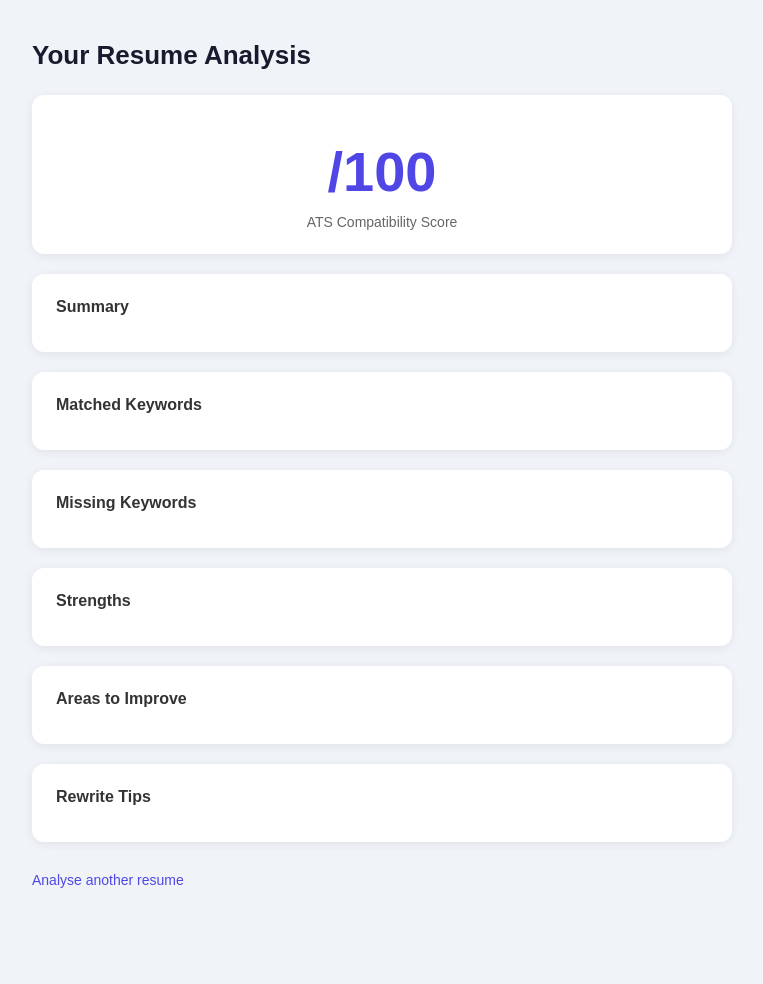
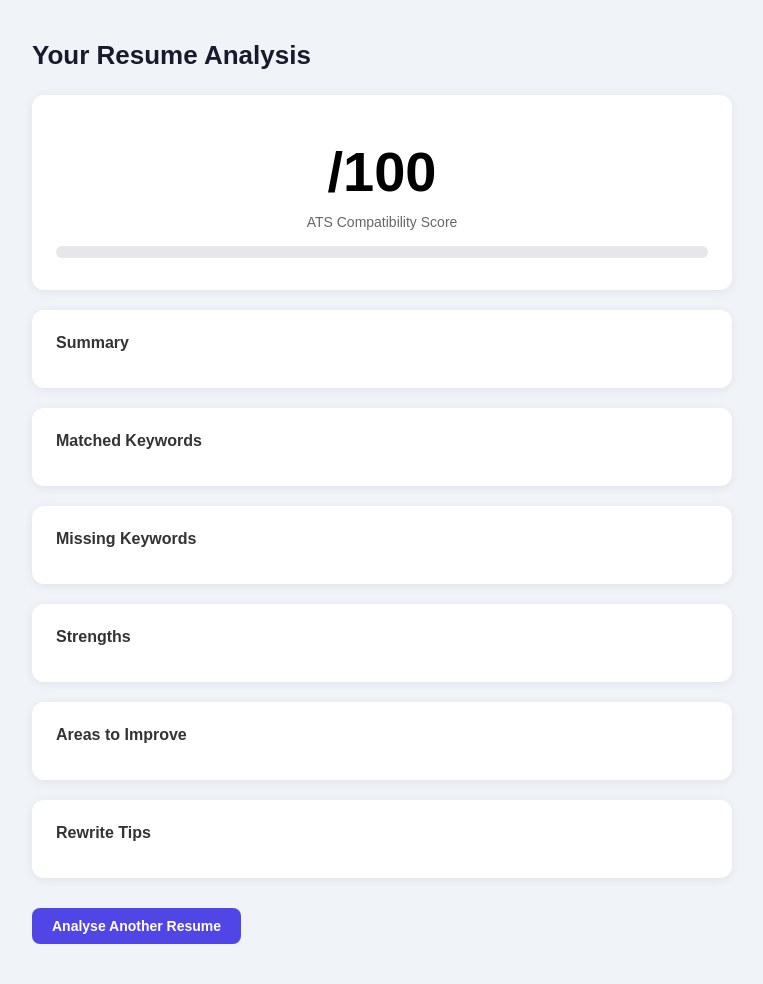
Before and after one commit to Nuthana-HS/resume-analyser, a Flask app: template templates/result.html in a window 1280 px wide. Shown: the whole page, without its empty margins (258-1021 px from the left). Before the commit the page ends 888 px from the top, so only its background shows below. Run offline with Flask 3, Linux system fonts and the light colour scheme; the template is opened without the code that fills it, so the values that code supplies are empty; parts of the project's set-up code (start-up, migrations or seed data) failed here and were passed over.

Commit message:
add spinner, score colors, docx support

```diff
--- a/templates/result.html
+++ b/templates/result.html
@@ -9,8 +9,10 @@
     .container { max-width: 700px; margin: auto; }
     h1 { font-size: 26px; margin-bottom: 24px; color: #1a1a2e; }
     .card { background: white; border-radius: 12px; padding: 24px; margin-bottom: 20px; box-shadow: 0 2px 10px rgba(0,0,0,0.07); }
-    .score-circle { font-size: 56px; font-weight: 700; color: #4f46e5; text-align: center; padding: 20px; }
+    .score-circle { font-size: 56px; font-weight: 700; text-align: center; padding: 20px; }
     .score-label { text-align: center; color: #666; font-size: 14px; margin-top: -10px; }
+    .score-bar-bg { background: #e5e7eb; border-radius: 999px; height: 12px; margin: 16px 0 8px; }
+    .score-bar { height: 12px; border-radius: 999px; transition: width 1s ease; }
     h2 { font-size: 16px; font-weight: 600; margin-bottom: 12px; color: #333; }
     .tags { display: flex; flex-wrap: wrap; gap: 8px; }
     .tag { padding: 4px 12px; border-radius: 20px; font-size: 13px; }
@@ -19,8 +21,9 @@
     ul { padding-left: 18px; }
     li { font-size: 14px; color: #444; margin-bottom: 8px; line-height: 1.5; }
     p.summary { font-size: 14px; color: #444; line-height: 1.7; }
-    a { display: inline-block; margin-top: 10px; color: #4f46e5; font-size: 14px; text-decoration: none; }
-    a:hover { text-decoration: underline; }
+    .back-btn { display: inline-block; margin-top: 10px; padding: 10px 20px; background: #4f46e5; color: white; border-radius: 8px; font-size: 14px; text-decoration: none; font-weight: 600; }
+    .back-btn:hover { background: #4338ca; }
+    .score-msg { text-align: center; font-size: 13px; margin-top: 8px; font-weight: 600; }
   </style>
 </head>
 <body>
@@ -28,8 +31,12 @@
     <h1>Your Resume Analysis</h1>
 
     <div class="card">
-      <div class="score-circle">{{ result.ats_score }}/100</div>
+      <div class="score-circle" id="scoreNum">{{ result.ats_score }}/100</div>
       <div class="score-label">ATS Compatibility Score</div>
+      <div class="score-bar-bg">
+        <div class="score-bar" id="scoreBar" style="width: 0%"></div>
+      </div>
+      <div class="score-msg" id="scoreMsg"></div>
     </div>
 
     <div class="card">
@@ -70,7 +77,33 @@
       <ul>{% for t in result.rewrite_tips %}<li>{{ t }}</li>{% endfor %}</ul>
     </div>
 
-    <a href="/">Analyse another resume</a>
+    <a href="/" class="back-btn">Analyse Another Resume</a>
   </div>
+
+  <script>
+    const score = {{ result.ats_score }};
+    const bar = document.getElementById('scoreBar');
+    const num = document.getElementById('scoreNum');
+    const msg = document.getElementById('scoreMsg');
+
+    setTimeout(() => { bar.style.width = score + '%'; }, 100);
+
+    if (score >= 75) {
+      bar.style.background = '#10b981';
+      num.style.color = '#10b981';
+      msg.style.color = '#10b981';
+      msg.textContent = 'Excellent! Your resume is ATS ready.';
+    } else if (score >= 50) {
+      bar.style.background = '#f59e0b';
+      num.style.color = '#f59e0b';
+      msg.style.color = '#f59e0b';
+      msg.textContent = 'Good, but needs some improvements.';
+    } else {
+      bar.style.background = '#ef4444';
+      num.style.color = '#ef4444';
+      msg.style.color = '#ef4444';
+      msg.textContent = 'Needs significant improvement.';
+    }
+  </script>
 </body>
 </html>
```
Also changed, not shown: parser.py (+19 -4 lines), requirements.txt (+53 -5 lines), templates/index.html (+28 -6 lines).
